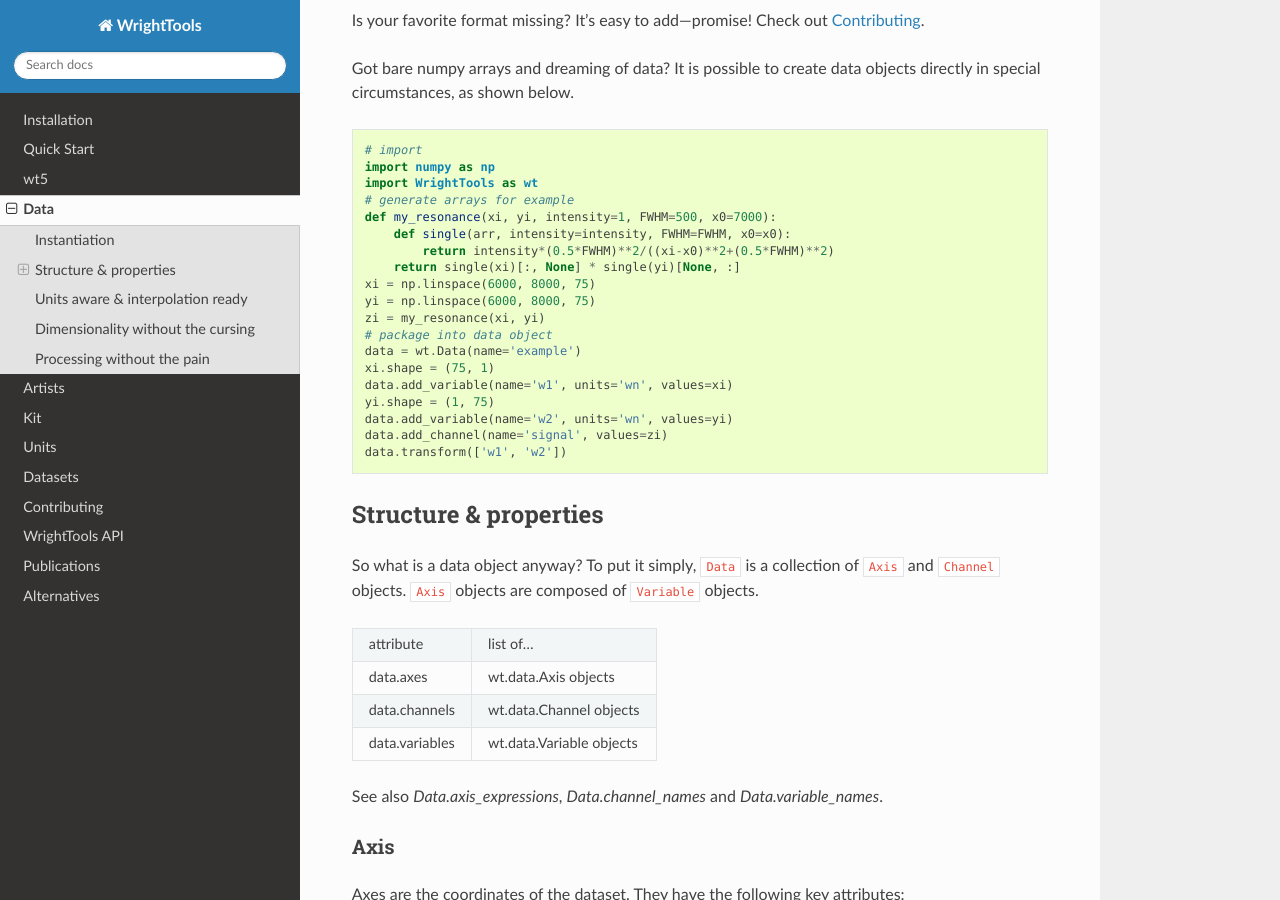
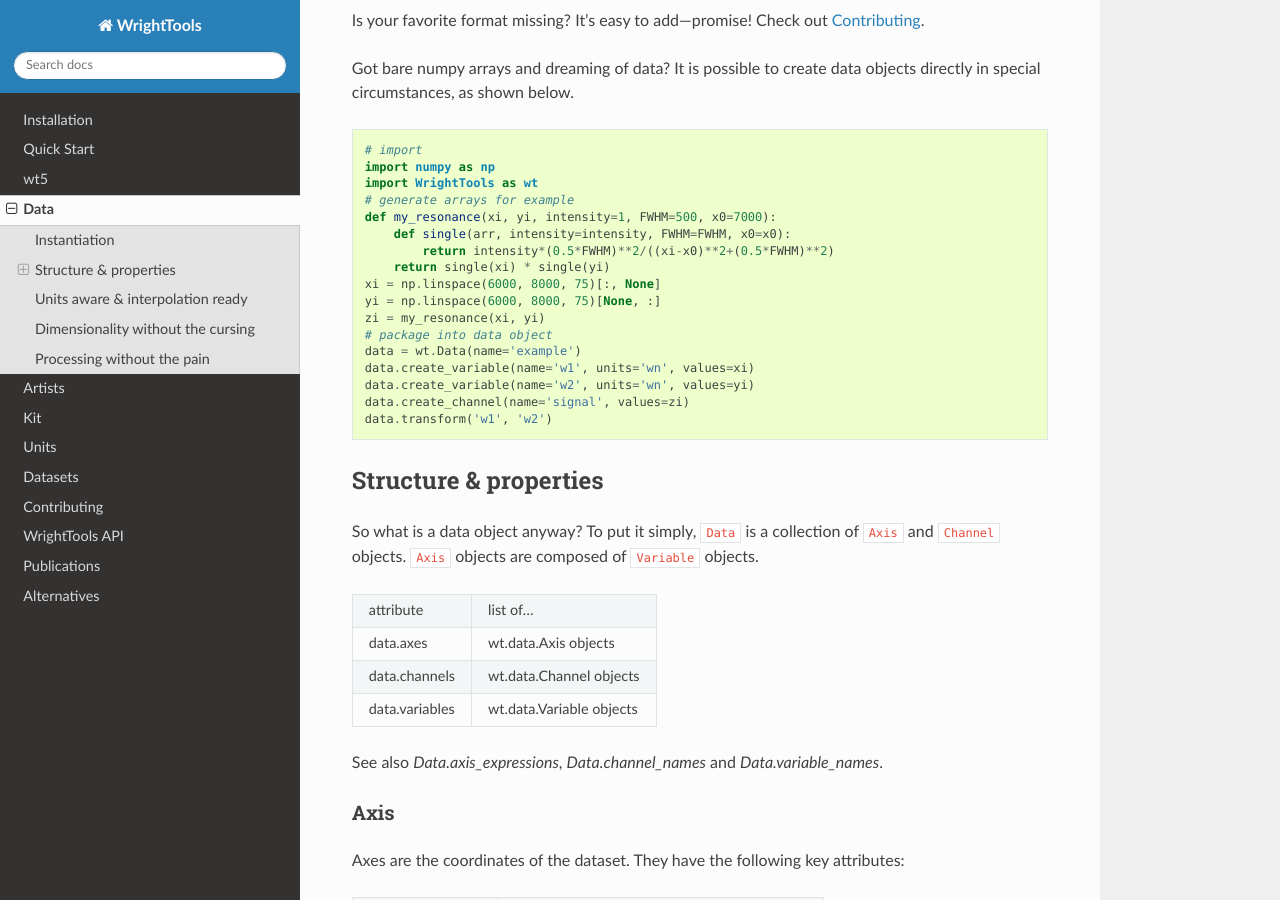
Before and after one commit to wright-group/WrightTools, a Sphinx documentation site: the page built from docs/data.rst, in a window 1280 px wide and 900 px high, scrolled down 705 px. Built offline with Sphinx 7.4.7 and the Read the Docs theme 2.0.0, drawn with Linux system fonts in a browser that asks for light colours; pages that are not in the unit, such as notebooks, are missing from menus; the version number could not be read and is left out.

Commit message:
numpy to data example

```diff
--- a/docs/data.rst
+++ b/docs/data.rst
@@ -40,18 +40,16 @@ It is possible to create data objects directly in special circumstances, as show
    def my_resonance(xi, yi, intensity=1, FWHM=500, x0=7000):
        def single(arr, intensity=intensity, FWHM=FWHM, x0=x0):
            return intensity*(0.5*FWHM)**2/((xi-x0)**2+(0.5*FWHM)**2)
-       return single(xi)[:, None] * single(yi)[None, :]
-   xi = np.linspace(6000, 8000, 75)
-   yi = np.linspace(6000, 8000, 75)
+       return single(xi) * single(yi)
+   xi = np.linspace(6000, 8000, 75)[:, None]
+   yi = np.linspace(6000, 8000, 75)[None, :]
    zi = my_resonance(xi, yi)
    # package into data object
    data = wt.Data(name='example')
-   xi.shape = (75, 1)
-   data.add_variable(name='w1', units='wn', values=xi)
-   yi.shape = (1, 75)
-   data.add_variable(name='w2', units='wn', values=yi)
-   data.add_channel(name='signal', values=zi)
-   data.transform(['w1', 'w2'])
+   data.create_variable(name='w1', units='wn', values=xi)
+   data.create_variable(name='w2', units='wn', values=yi)
+   data.create_channel(name='signal', values=zi)
+   data.transform('w1', 'w2')
 
 Structure & properties
 ----------------------
```
